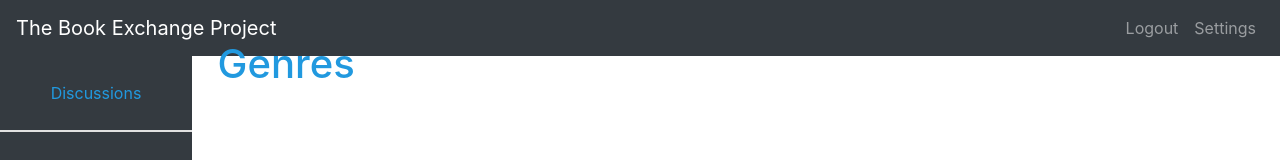
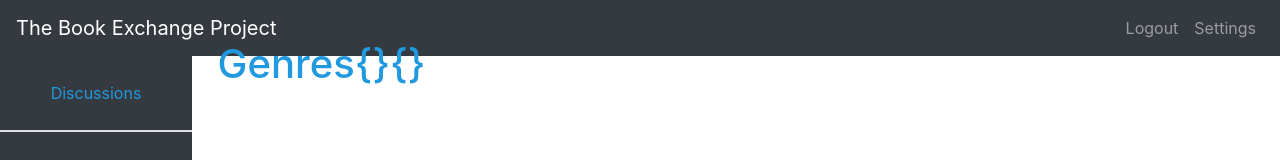
Before and after one commit to NoahMailloux/TheBookExchange, a React (Create React App) app in the folder mern-auth-front/: page /genres in a window 1280 px wide. Shown: the top 160 px of the page. Built offline with nearby package versions, Linux system fonts and the light colour scheme; no server answers.

Commit message:
added front

```diff
--- a/mern-auth-front/src/App.js
+++ b/mern-auth-front/src/App.js
@@ -1,4 +1,4 @@
-import React, { useState, useEffect } from "react";
+import React, { useState, useEffect, createContext } from "react";
 import { BrowserRouter, Switch, Route } from "react-router-dom";
 import Axios from "axios";
 import Home from "./components/pages/Home";
@@ -6,9 +6,9 @@ import Login from "./components/auth/Login";
 import Register from "./components/auth/Register";
 import UserContext from "./context/UserContext";
 import HomeLoggedIn from "./components/pages/HomeLoggedIn";
-import Discussions from "./components/pages/Discussions"
-import CreateDiscussion from "./components/pages/CreateDiscussion"
-import Genres from "./components/pages/Genres"
+import Discussions from "./components/pages/Discussions";
+import CreateDiscussion from "./components/pages/CreateDiscussion";
+import Genres from "./components/pages/Genres";
 import "./style.css";
 
 export default function App() {
@@ -23,21 +23,23 @@ export default function App() {
       if (token === null) {
         localStorage.setItem("auth-token", "");
         token = "";
-      }
-
+      } else {
         const tokenRes = await Axios.post(
           "http://localhost:5001/users/tokenIsValid",
           null,
           { headers: { "x-auth-token": token } }
         );
+
         if (tokenRes.data) {
           const userRes = await Axios.get("http://localhost:5001/users/", {
             headers: { "x-auth-token": token },
           });
           setUserData({
-          token,
+            token: token,
             user: userRes.data,
           });
+
+        }
       }
     };
     checkedLoggedIn();
@@ -46,7 +48,7 @@ export default function App() {
   return (
     <>
       <BrowserRouter>
-        <UserContext.Provider value={{ userData, setUserData }}>
+        <UserContext.Provider value={ userData }>
           <div className="page-container">
             <Switch>
               <Route exact path="/" component={Home} />
--- a/mern-auth-front/src/components/layout/LoggedInHeader.js
+++ b/mern-auth-front/src/components/layout/LoggedInHeader.js
@@ -15,7 +15,7 @@ import {
 } from "react-bootstrap";
 import "./Dashboard.css";
 export default function LoggedInHeader() {
-    const {userData, setUserData} = useContext(UserContext);
+    const setUserData = useContext(UserContext);
 
     const history = useHistory(); //grabs history of url bar so we can change url
     const discussions = () => history.push("/discussions");
--- a/mern-auth-front/src/components/pages/Genres.js
+++ b/mern-auth-front/src/components/pages/Genres.js
@@ -1,20 +1,39 @@
-import React, {useEffect, useContext}  from 'react';
-import {useHistory} from "react-router-dom";
+import React, { useEffect, useContext, useState, createContext } from "react";
+import { useHistory } from "react-router-dom";
 import UserContext from "../../context/UserContext";
-import AuthOptions from '../auth/AuthOptions';
-import LoggedInHeader from '../layout/LoggedInHeader';
+import AuthOptions from "../auth/AuthOptions";
+import LoggedInHeader from "../layout/LoggedInHeader";
+import Axios from "axios";
 
 export default function Genres() {
-    const {userData} = useContext(UserContext);
-    const history = useHistory();
-    const register = () => history.push("/register")
+  const [discussions, setDiscussions] = useState({});
+  const userData = useContext(UserContext);
+  const history = useHistory();
 
+  useEffect(() => {
+    if (userData.token) {
+      console.log(userData.token);
+      const headers = {
+        headers: {
+          "x-auth-token": userData.token,
+          "Content-Type": "text/json",
+        },
+      };
+      Axios.post(
+        "http://localhost:5001/discussion/listdiscussions", null,
+        headers
+      ).then((data) => {
+        setDiscussions(data);
+      });
+    }
+  }, [userData]);
 
-    return(
+  if (!userData) return null;
+
+  return (
     <div>
-        <LoggedInHeader />
-        <h1>Genres</h1>
+      <LoggedInHeader />
+      <h1>Genres{JSON.stringify(userData) + JSON.stringify(discussions)}</h1>
     </div>
-    );
-
+  );
 }
```
Also changed, not shown: 1 other file (tests, documents, lock files or other folders). Lines whose indentation alone changed are shown as unchanged.
